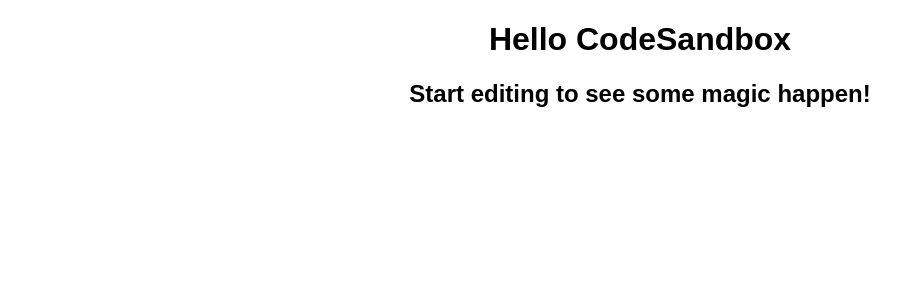
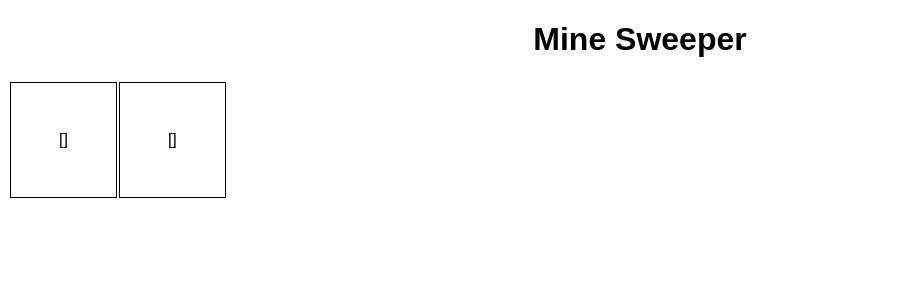
Before and after one commit to K-Zimny/mine-sweeper, a React (Create React App) app: page / in a window 1280 px wide. Shown: the top 300 px of the page, without its empty margins (0-922 px from the left). Built offline with nearby package versions, Linux system fonts and the light colour scheme.

Commit message:
Sets up game board and handler function.

```diff
--- a/src/App.js
+++ b/src/App.js
@@ -1,10 +1,12 @@
 import "./styles.css";
+
+import Board from "./components/Board";
 
 export default function App() {
   return (
     <div className="App">
-      <h1>Hello CodeSandbox</h1>
-      <h2>Start editing to see some magic happen!</h2>
+      <h1>Mine Sweeper</h1>
+      <Board></Board>
     </div>
   );
 }
--- /dev/null
+++ b/src/components/Board.jsx
@@ -0,0 +1,48 @@
+import React, { useState } from "react";
+
+const INITIAL_GAME_STATE = [
+  [0, 0],
+  // [0, 0],
+];
+
+const Cell = ({ onGameUpdate }) => {
+  return <td onClick={onGameUpdate}>[]</td>;
+};
+
+export default function Board() {
+  const [gameState, setGameState] = useState(INITIAL_GAME_STATE);
+
+  console.log("gameStaate", gameState);
+
+  const handleGameUpdate = (r, c) => {
+    console.log(c);
+    console.log("handleGameUpdate");
+    setGameState((prevState) => {
+      const newState = prevState.map((row, rowIndex) =>
+        rowIndex == r
+          ? row.map((cell, cellIndex) => (cellIndex == c ? (cell = 1) : cell))
+          : row
+      );
+      return newState;
+    });
+  };
+
+  console.log(gameState);
+  return (
+    <table className="board">
+      <tbody>
+        <tr>
+          <Cell
+            className={gameState[0][0] == 1 ? "active" : ""}
+            onGameUpdate={() => handleGameUpdate("0", "0")}
+          ></Cell>
+          <Cell></Cell>
+        </tr>
+        {/* <tr>
+          <Cell></Cell>
+          <Cell></Cell>
+        </tr> */}
+      </tbody>
+    </table>
+  );
+}
--- a/src/styles.css
+++ b/src/styles.css
@@ -2,3 +2,8 @@
   font-family: sans-serif;
   text-align: center;
 }
+
+.board td {
+  border: 1px solid black;
+  padding: 3rem;
+}
```
Also changed, not shown: .codesandbox/tasks.json (added), 1 other file (tests, documents, lock files or other folders).
